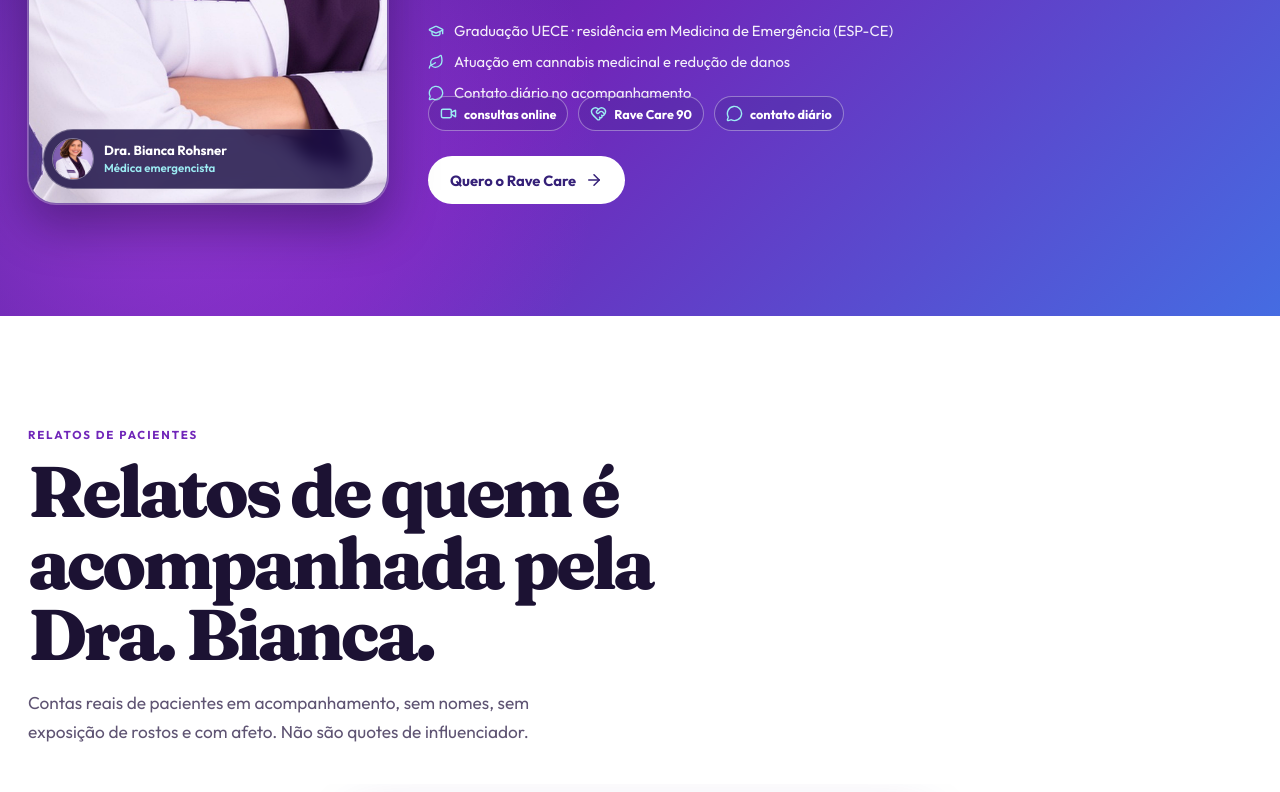
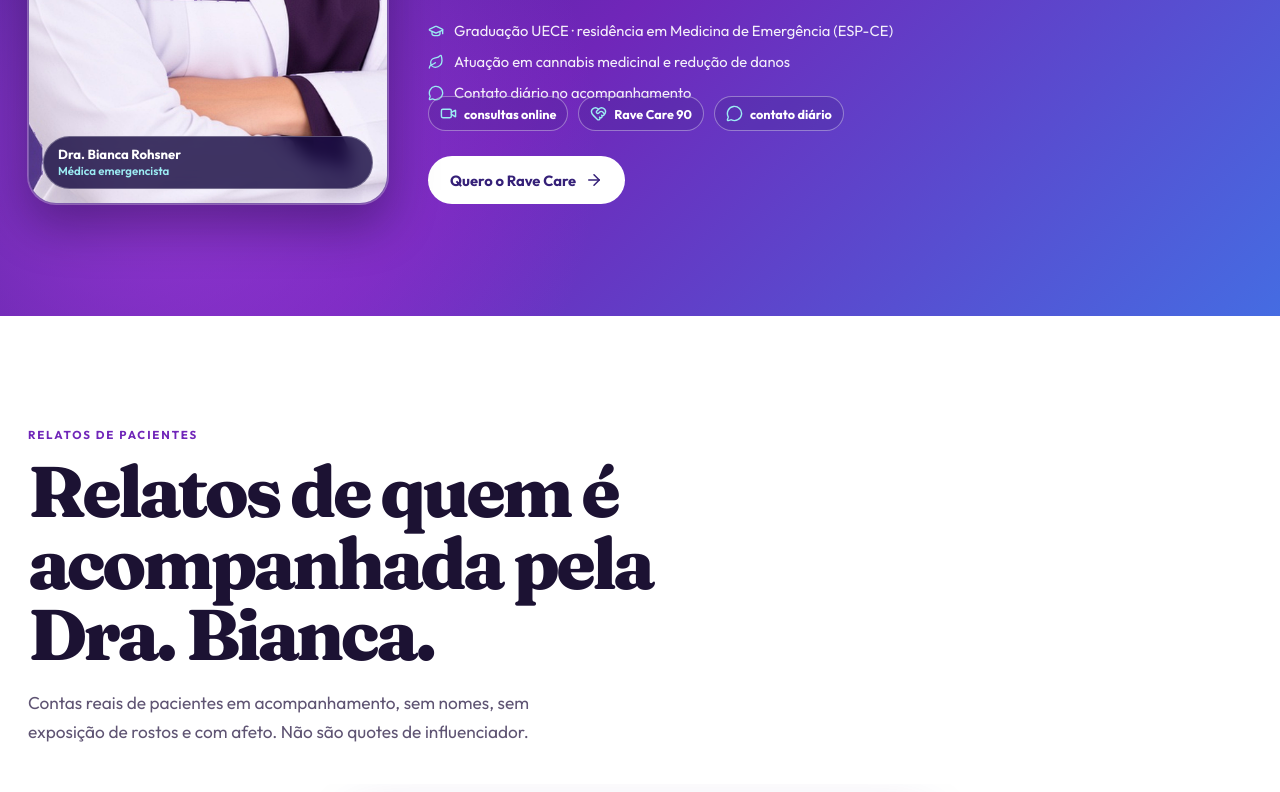
Before and after one commit to caiodasilvabatistadev-prog/RaveCare90, a React (Vite) app in the folder frontend/: page / in a window 1280 px wide. Shown: the part 4900-5692 px from the top of the page. Built offline with nearby package versions, Linux system fonts and the light colour scheme.

Commit message:
fix(frontend): refine footer and portrait badge

```diff
--- a/frontend/src/sections/Footer.tsx
+++ b/frontend/src/sections/Footer.tsx
@@ -1,5 +1,4 @@
 import { AtSign, Mail, MessageCircle } from 'lucide-react'
-import { BrandLogo } from '../components/BrandLogo'
 import { features } from '../config/features'
 import { contact } from '../config/contact'
 
@@ -8,7 +7,9 @@ export function Footer() {
     <footer className="site-footer">
       <div className="container footer-grid">
         <div>
-          <BrandLogo />
+          <div className="footer-brand">
+            <span className="footer-brand-name">Rave Care</span>
+          </div>
           <p>
             Cannabis medicinal, redução de danos e acompanhamento contínuo com a Dra. Bianca Rohsner,
             antes e depois do rolê.
--- a/frontend/src/sections/Professional.tsx
+++ b/frontend/src/sections/Professional.tsx
@@ -22,7 +22,6 @@ export function Professional() {
             alt="Dra. Bianca Rohsner de jaleco Rave Care"
           />
           <figcaption className="professional-photo-badge">
-            <img src={biancaLabcoatSecondary} alt="" aria-hidden="true" />
             <div>
               <strong>Dra. Bianca Rohsner</strong>
               <span>Médica emergencista</span>
--- a/frontend/src/styles/global.css
+++ b/frontend/src/styles/global.css
@@ -922,20 +922,11 @@ img { max-width: 100%; }
   z-index: 2;
   display: flex;
   align-items: center;
-  gap: 10px;
-  padding: 8px 12px 8px 8px;
+  padding: 10px 14px;
   border-radius: 999px;
   background: rgba(24, 11, 67, 0.82);
   border: 1px solid rgba(255, 255, 255, 0.28);
   backdrop-filter: blur(8px);
-}
-.professional-photo-badge img {
-  width: 42px;
-  height: 42px;
-  border-radius: 50%;
-  object-fit: cover;
-  object-position: center 20%;
-  border: 1px solid rgba(255, 255, 255, 0.35);
 }
 .professional-photo-badge strong,
 .professional-photo-badge span {
@@ -1160,11 +1151,14 @@ img { max-width: 100%; }
   gap: 40px;
   padding-bottom: 52px;
 }
-.site-footer .brand-logo {
-  width: 260px;
-  height: 66px;
-  filter: brightness(0) invert(1);
-  opacity: 0.96;
+.site-footer .footer-brand {
+  margin-bottom: 16px;
+}
+.site-footer .footer-brand-name {
+  color: #fff;
+  font-size: 1.65rem;
+  font-weight: 800;
+  letter-spacing: -0.04em;
 }
 .footer-grid > div > p:not(.footer-label) {
   max-width: 240px;
```
